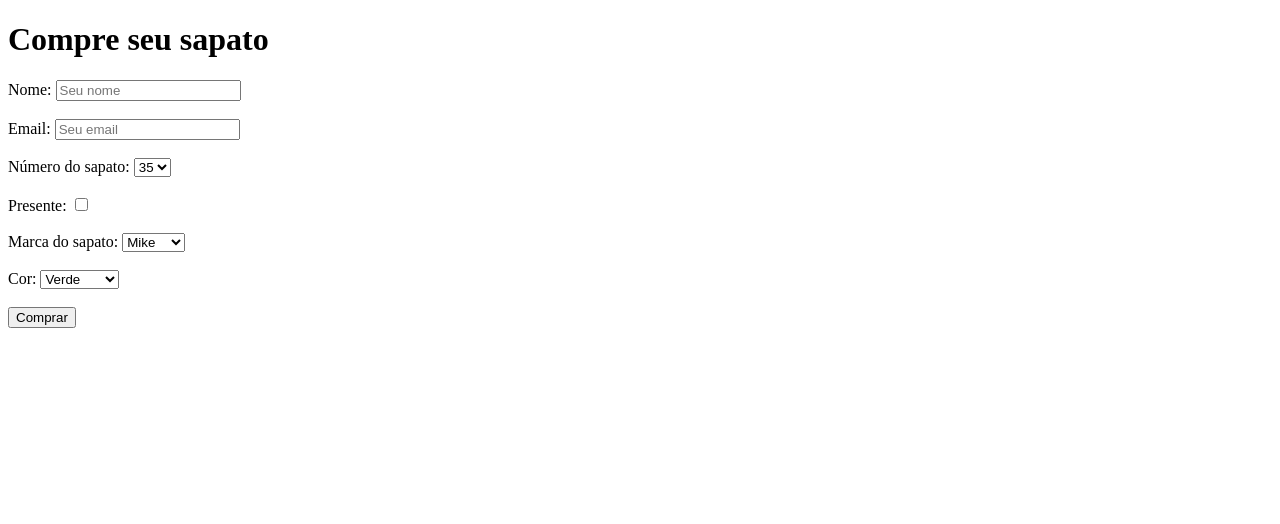
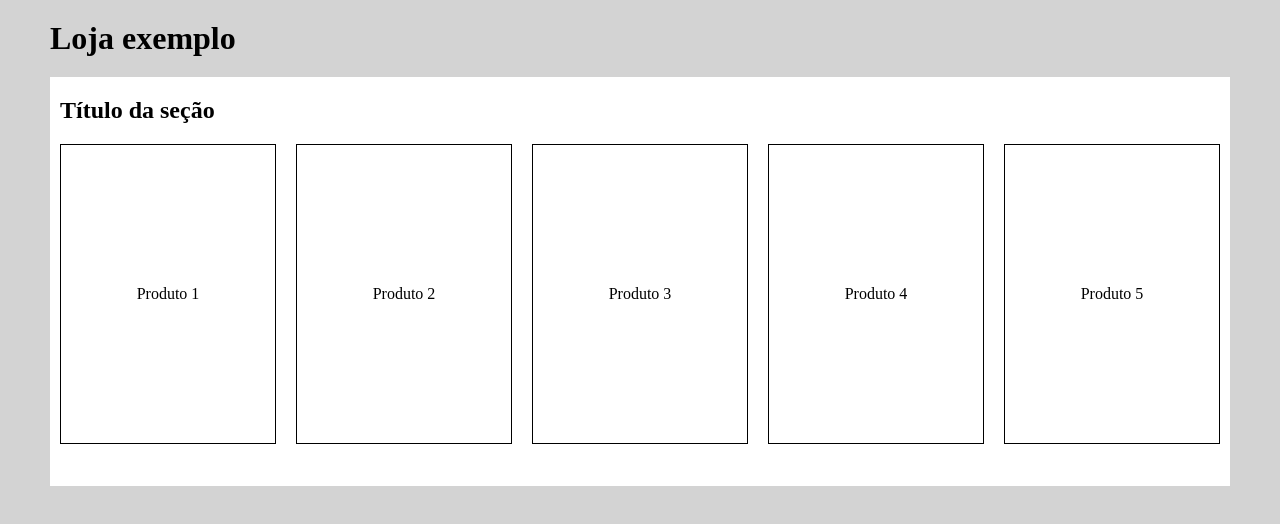
Before and after one commit to Fconeto/Academy-julho, a plain HTML site: page Aula 25-07/index.html in a window 1280 px wide. Drawn offline with Linux system fonts and the light colour scheme.

Commit message:
Agora vai

```diff
--- a/Aula 25-07/index.html
+++ b/Aula 25-07/index.html
@@ -1,53 +1,59 @@
 <!DOCTYPE html>
-<html lang="en">
+<html lang="pt-BR">
+
 <head>
-    <meta charset="UTF-8">
-    <meta http-equiv="X-UA-Compatible" content="IE=edge">
-    <meta name="viewport" content="width=device-width, initial-scale=1.0">
-    <title>Document</title>
+  <meta charset="UTF-8">
+  <meta name="description" content="Exemplo de formulário de contato em html">
+  <meta name="viewport" content="width=device-width, initial-scale=1">
+  <link rel="stylesheet" href="index.css" type="text/css">
+  <title>Formulário de contato</title>
+
+  <link rel="stylesheet" href="style.css">
+  <style>
+    .container {
+      position: relative;
+      width: 500px;
+    }
+
+    .content1 {
+      background-color: red;
+      width: 300px;
+      height: 300px;
+    }
+
+    .content2 {
+      background-color: green;
+      position: relative;
+      width: calc(100% - 700px);
+      height: 300px;
+      top: 0;
+      left: 100px;
+    }
+  </style>
 </head>
+
 <body>
-    <h1>Compre seu sapato</h1>
-    <form action="">
-        <label for="nome">Nome:</label>
-        <input placeholder="Seu nome" type="text" name="nome" id="nome">
-        <br><br>
-        <label for="email">Email:</label>
-        <input placeholder="Seu email" type="email" name="email" id="email">
-        <br><br>
-        <label for="numero">Número do sapato:</label>
-        <select name="numero" id="numero">
-            <option value="n35">35</option>
-            <option value="n36">36</option>
-            <option value="n37">37</option>
-            <option value="n38">38</option>
-            <option value="n39">39</option>
-            <option value="n40">40</option>
-            <option value="n41">41</option>
-            <option value="n42">42</option>
-            <option value="n43">43</option>
-            <option value="n44">44</option>
-            <option value="n45">45</option>
-        </select>
-        <br><br>
-        <label for="presente">Presente:</label>
-        <input type="checkbox" name="presente" id="presente">
-        <br><br>
-        <label for="marca">Marca do sapato:</label>
-        <select name="marca" id="marca">
-            <option value="m1">Mike</option>
-            <option value="m2">Adibas</option>
-            <option value="m3">Pluma</option>
-        </select>
-        <br><br>
-        <label for="cor">Cor:</label>
-        <select name="cor" id="cor">
-            <option value="verde">Verde</option>
-            <option value="amarelo">Amarelo</option>
-            <option value="Vermelho">Vermelho</option>
-        </select>
-        <br><br>
-        <button>Comprar</button>
-    </form>
+  <h1>Loja exemplo</h1>
+  <div class="secao-produtos">
+    <h2>Título da seção</h2>
+    <div>
+      <div class="lista-produtos">
+        <div class="produto">
+          <p>Produto 1</p>
+        </div>
+        <div class="produto">Produto 2</div>
+        <div class="produto">Produto 3</div>
+        <div class="produto">Produto 4</div>
+        <div class="produto">Produto 5</div>
+      </div>
+    </div>
+  </div>
+
+
+  <script src="script.js">  </script>
+
 </body>
+
+
+
 </html>
--- a/Aula 25-07/script.js
+++ b/Aula 25-07/script.js
@@ -0,0 +1,79 @@
+
+    const cardCount = 5;
+    const productCardWith = 220;
+    const listContainer = document.querySelector(".lista-produtos");
+
+/**
+ * Gera na lista-produtos, elementos divs fantasmas de acordo a nescessidade.
+*/
+function addHiddenCards(){
+    const cardsPerRow = Math.floor(
+        listContainer.getBoundingClientRect().width / 220
+    );
+    const cardsToAdd = cardsPerRow - (cardCount % cardsPerRow);
+    for(let i = 0; i < cardsToAdd; i++){
+        const cardToAdd = document.createElement("div");
+
+        cardToAdd.classList.add("produto");
+        cardToAdd.classList.add("hidden");
+
+        listContainer.appendChild(cardToAdd);
+    }
+}
+
+/**
+ * Remove os elementos div fantasmas gerados com a classe 'hidden'
+ */
+ function removeHiddenCards(){
+    const hiddenCards = document.querySelectorAll(".hidden");
+
+    for(let i = 0; i < hiddenCards.length; i++){
+        const hiddenCard = hiddenCards[i];
+        hiddenCard.remove();
+    }
+}
+
+addHiddenCards();
+
+/**
+ *
+ */
+function resizeHandler(){
+    removeHiddenCards();
+    addHiddenCards();
+}
+
+window.onresize = () => resizeHandlerWithDebounce(300);
+
+let timer;
+
+/**
+ * Só será executar o throttling ao decorrer de um determinado periodo de tempo, por exemplo 500 milesegundos.
+ * Qualquer evento mais rapido que o tempo determinado será ignorado, ou seja as chamadas a resizeHandler serão ignoradas.
+ *
+ * A ideia que tive foi que com o timer criado, nós não reiniciamos o timer.
+ */
+function resizeHandlerWithTrottling(debounceTime){
+    timer = setTimeout(() => {
+        removeHiddenCards();
+        addHiddenCards();
+        timer = null;
+    }, debounceTime);
+}
+
+/**
+ * Será executado o debounce se passar o tempo sem ter um novo evento.
+ * As chamadas ao resizeHandler serão executadas após um período de tempo sem ocorrencias de eventos
+ */
+
+function resizeHandlerWithDebounce(debounceTime){
+    if(timer){
+        clearTimeout(timer);
+    }
+
+    timer = setTimeout(() => {
+        removeHiddenCards();
+        addHiddenCards();
+        timer = null;
+    }, debounceTime);
+}
--- a/Aula 25-07/style.css
+++ b/Aula 25-07/style.css
@@ -0,0 +1,41 @@
+* {
+    box-sizing: border-box;
+    margin: 0;
+    padding: 0;
+  }
+
+  body {
+    background-color: lightgray;
+    padding: 20px 50px;
+  }
+
+  .secao-produtos {
+    background-color: white;
+    padding: 20px 10px;
+    margin-top: 20px;
+  }
+
+  .lista-produtos {
+    margin-top: 20px;
+    display: flex;
+    flex-direction: row;
+    flex-wrap: wrap;
+    gap: 20px;
+    justify-content: flex-start;
+  }
+
+  .produto {
+    flex-grow: 1;
+    flex-basis: 1px;
+    height: 300px;
+    display: flex;
+    align-items: center;
+    justify-content: center;
+    border: 1px solid black;
+    min-width: 200px;
+  }
+
+  .hidden {
+    opacity: 0;
+    height: 0;
+  }
```
